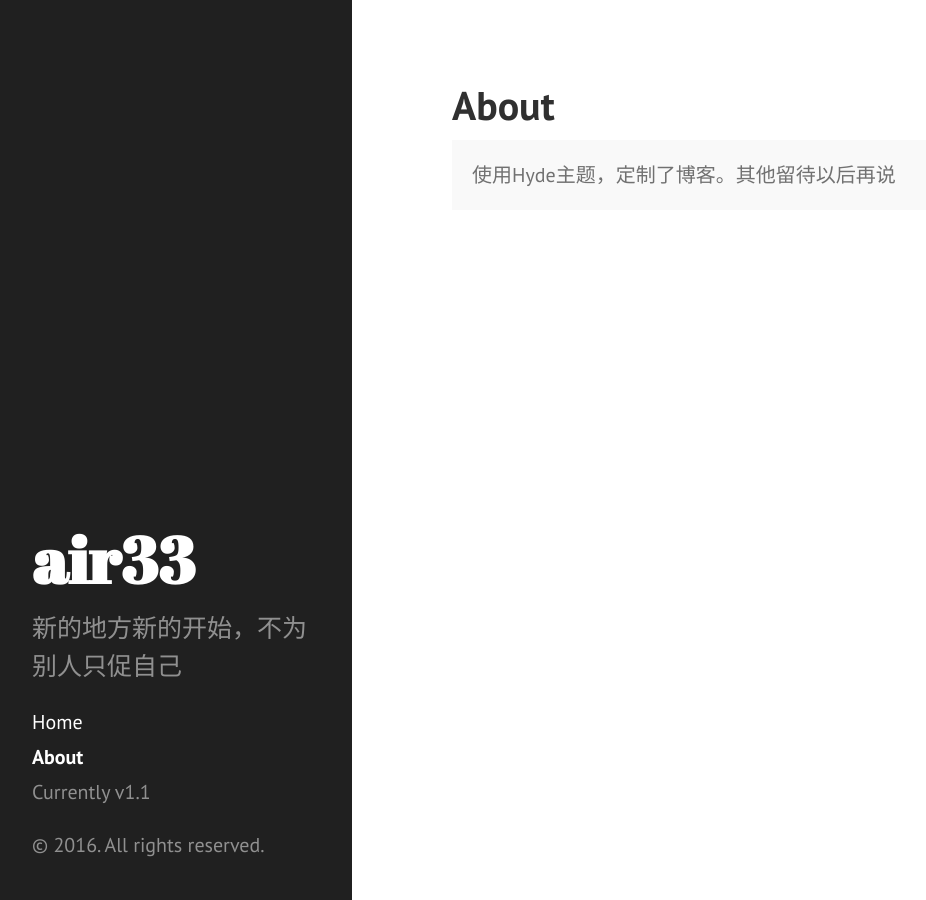
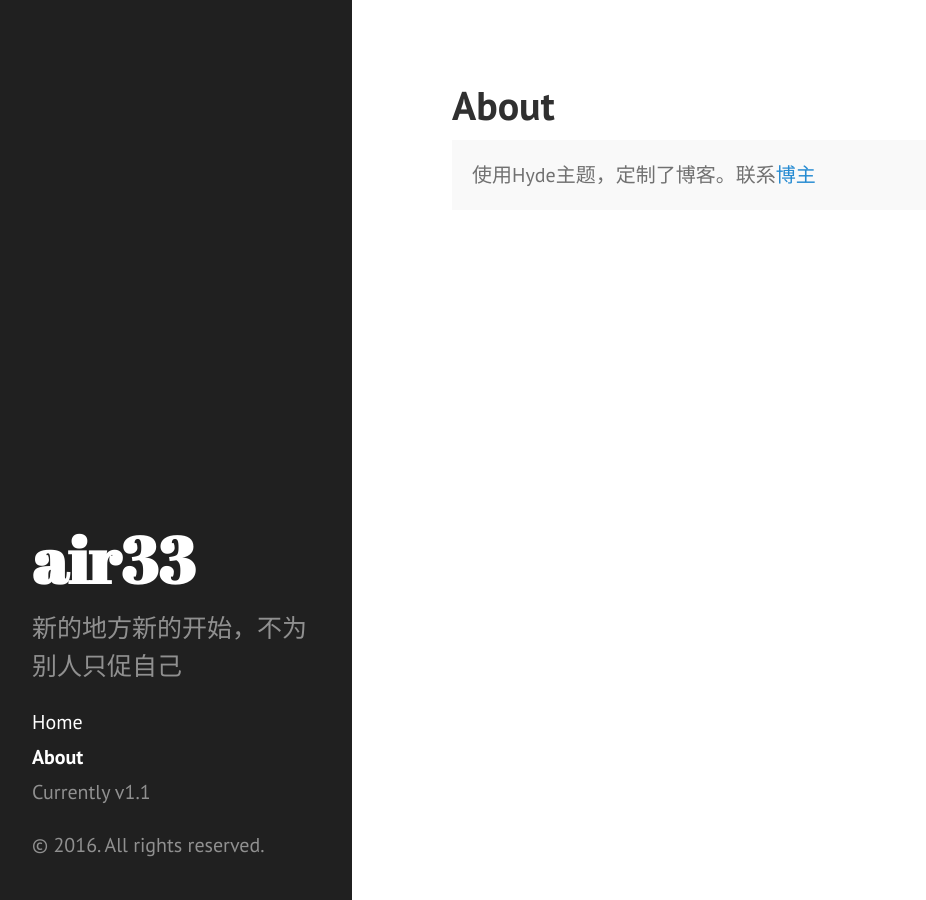
Before and after one commit to air33/air33.github.io, a Jekyll site: the page built from about.md, in a window 1280 px wide. Shown: the whole page, without its empty margins (8-934 px from the left). Built offline with Jekyll 4.4.1, drawn with Linux system fonts in a browser that asks for light colours; Markdown is read by kramdown in place of the engine named in the settings.

Commit message:
changed about

```diff
--- a/about.md
+++ b/about.md
@@ -4,5 +4,5 @@ title: About
 ---
 
 <p class="message">
-  使用Hyde主题，定制了博客。其他留待以后再说
+  使用Hyde主题，定制了博客。联系<a href="mailto:zg_333@hotmail.com">博主</a>
 </p>
```
